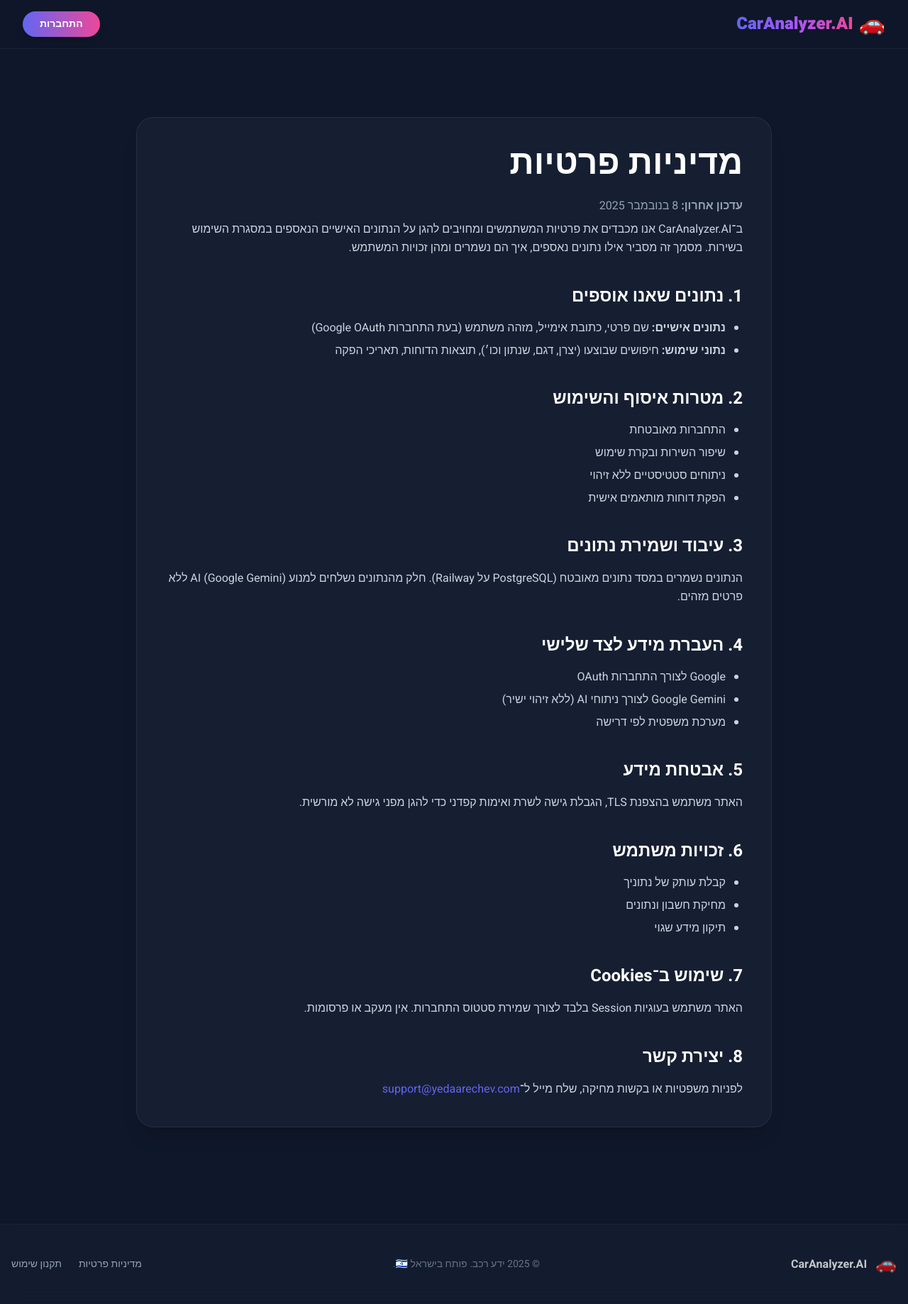
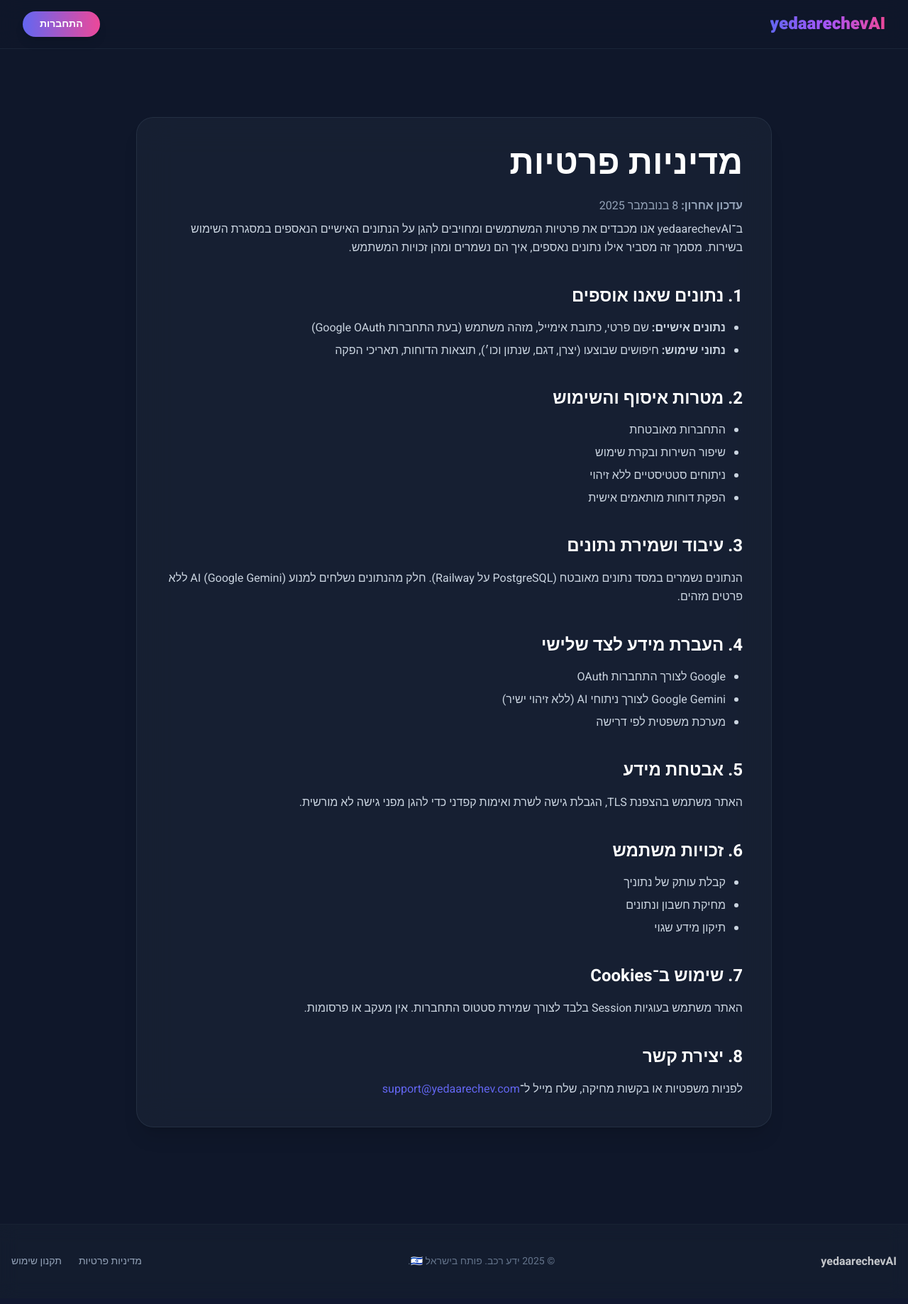
Before and after one commit to giladscore494/reliabilityAIModelsR, a Flask app: page /privacy in a window 1280 px wide. Shown: the whole page at 71% size. After the commit the page ends 1787 px from the top, so only its background shows below. Run offline with Flask 3, Linux system fonts and the light colour scheme; some libraries are stand-ins or nearby versions.

Commit message:
Update privacy.html

```diff
--- a/my-flask-app/templates/privacy.html
+++ b/my-flask-app/templates/privacy.html
@@ -3,7 +3,7 @@
 <head>
   <meta charset="UTF-8" />
   <meta name="viewport" content="width=device-width, initial-scale=1.0"/>
-  <title>מדיניות פרטיות – CarAnalyzer.AI</title>
+  <title>מדיניות פרטיות – yedaarechevAI</title>
 
   <!-- Tailwind + Heebo -->
   <script src="https://cdn.tailwindcss.com?plugins=forms,typography,aspect-ratio"></script>
@@ -29,8 +29,9 @@
   <header class="sticky top-0 z-50 bg-dark/80 backdrop-blur-lg border-b border-slate-800/80">
     <div class="max-w-7xl mx-auto px-4 sm:px-6 lg:px-8 py-4 flex justify-between items-center">
       <a href="/" class="flex items-center space-x-2 space-x-reverse group">
-        <span class="text-3xl group-hover:scale-110 transition-transform">🚗</span>
-        <h1 class="text-2xl font-black bg-clip-text text-transparent bg-gradient-to-r from-primary via-purple-500 to-secondary">CarAnalyzer.AI</h1>
+        <h1 class="text-2xl font-black bg-clip-text text-transparent bg-gradient-to-r from-primary via-purple-500 to-secondary">
+          yedaarechevAI
+        </h1>
       </a>
       <div class="flex items-center gap-3 sm:gap-6 text-sm font-medium">
         {% if user and user.is_authenticated %}
@@ -50,7 +51,7 @@
       <p class="text-slate-400 mb-2"><strong>עדכון אחרון:</strong> 8 בנובמבר 2025</p>
 
       <p class="text-slate-300 leading-relaxed mb-6">
-        ב־CarAnalyzer.AI אנו מכבדים את פרטיות המשתמשים ומחויבים להגן על הנתונים האישיים הנאספים במסגרת השימוש בשירות.
+        ב־yedaarechevAI אנו מכבדים את פרטיות המשתמשים ומחויבים להגן על הנתונים האישיים הנאספים במסגרת השימוש בשירות.
         מסמך זה מסביר אילו נתונים נאספים, איך הם נשמרים ומהן זכויות המשתמש.
       </p>
 
@@ -108,8 +109,7 @@
   <footer class="mt-10 py-10 text-center border-t border-slate-800/50 bg-dark-lighter/30 backdrop-blur-md">
     <div class="max-w-7xl mx-auto px-4 flex flex-col md:flex-row justify-between items-center gap-6">
       <div class="flex items-center gap-3 opacity-75 hover:opacity-100 transition">
-        <span class="text-2xl">🚗</span>
-        <span class="font-bold text-white">CarAnalyzer.AI</span>
+        <span class="font-bold text-white">yedaarechevAI</span>
       </div>
       <p class="text-slate-500 text-sm">© 2025 ידע רכב. פותח בישראל 🇮🇱.</p>
       <div class="flex gap-6 text-sm font-medium">
```
